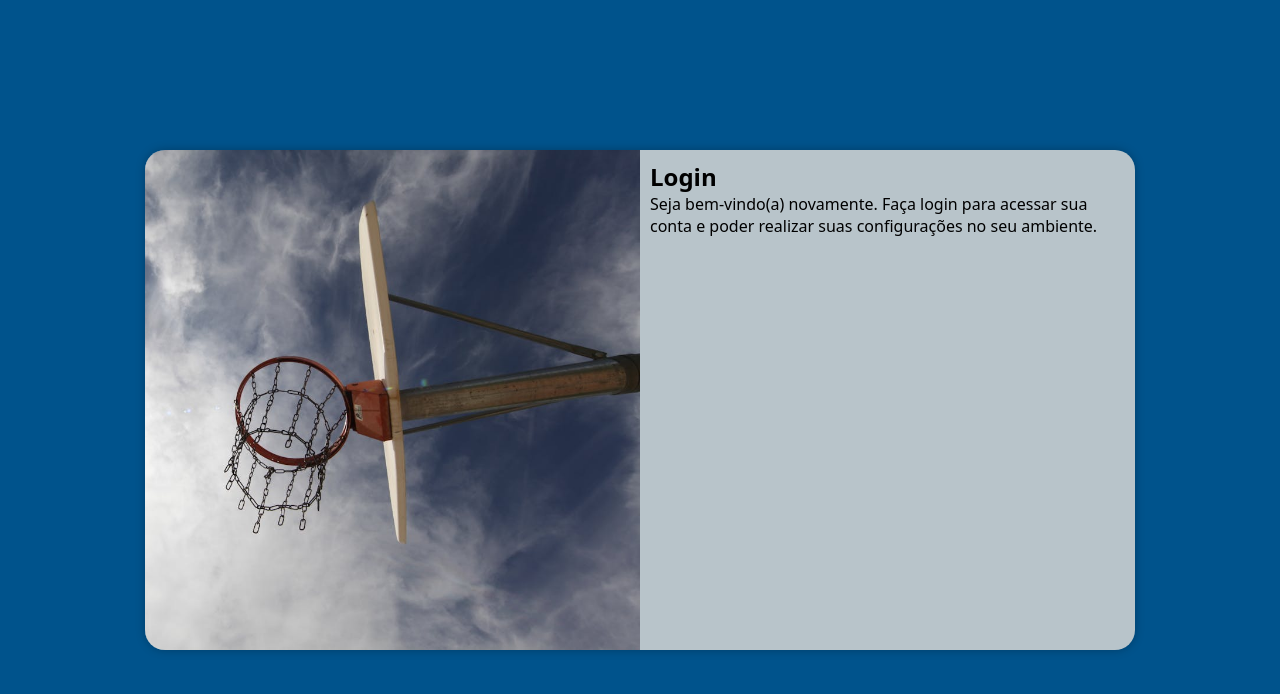
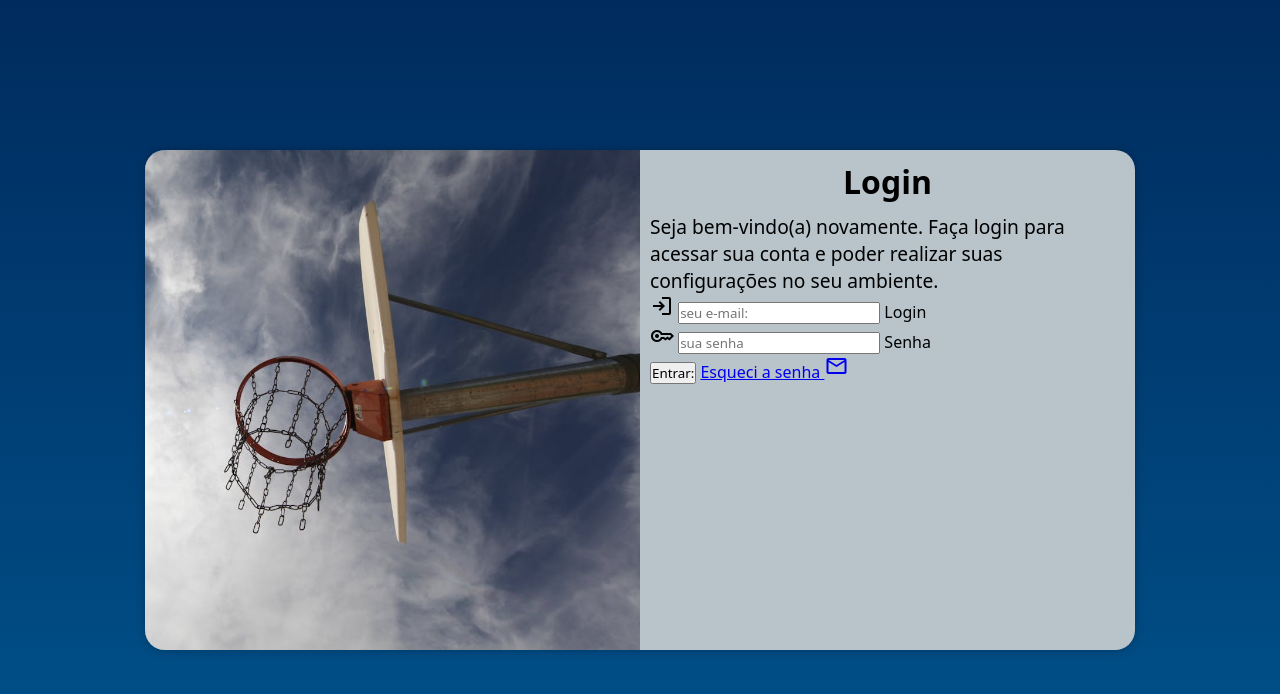
Before and after one commit to antonioflaviotc/projeto-login, a plain HTML site: page index.html in a window 1280 px wide. Drawn offline with nearby package versions, Linux system fonts and the light colour scheme.

Commit message:
adicionei o formulario

```diff
--- a/estilos/media-query.css
+++ b/estilos/media-query.css
@@ -30,6 +30,9 @@
 }
 
 @media screen and (min-width: 992px) {
+    body {
+        background-image: linear-gradient(to top, #00538C, #002B5E);
+    }
     section#login {
         width: 990px;
     }
@@ -44,4 +47,12 @@
         float: right;
         width: 50%;
     }
+
+    div#formulario > h1 {
+        font-size: 2em;
+    }
+
+    div#formulario > p {
+        font-size: 1.2em;
+    }
 }
--- a/estilos/style.css
+++ b/estilos/style.css
@@ -38,7 +38,7 @@ section#login {
     height: 500px;
     border-radius: 20px;
     box-shadow: 0px 0px 10px rgba(0, 0, 0, 0.26);
-    transition: width .3s, height .3s;
+    transition: width .2s, height .2s;
     transition-timing-function: ease;
 }
 
@@ -54,3 +54,12 @@ section#login > div#formulario {
     padding: 10px;
 
 }
+
+div#formulario > h1 {
+    text-align: center;
+    margin-bottom: 10px;
+}
+
+div#formulario > p {
+    font-size: 0.8em;
+}
--- a/index.html
+++ b/index.html
@@ -4,6 +4,7 @@
     <meta charset="UTF-8">
     <meta name="viewport" content="width=device-width, initial-scale=1.0">
     <title>Tela de login</title>
+    <link href="https://fonts.googleapis.com/css2?family=Material+Symbols+Outlined" rel="stylesheet" />
     <link rel="stylesheet" href="estilos/style.css">
     <link rel="stylesheet" href="estilos/media-query.css">
 </head>
@@ -17,7 +18,24 @@
                 <h1>Login</h1>
                 <p>Seja bem-vindo(a) novamente. Faça login para acessar sua conta e poder realizar suas configurações no seu ambiente.</p>
                 <form action="login.php" method="post">
-
+                    <div class="campo">
+                        <span class="material-symbols-outlined">
+                            login
+                            </span>
+                        <input type="email" name="login" id="ilogin" placeholder="seu e-mail:" autocomplete="email" required maxlength="30">
+                        <label for="ilogin">Login</label>
+                    </div>
+                    <div class="campo">
+                        <span class="material-symbols-outlined">
+                            key
+                            </span>
+                        <input type="password" name="senha" id="ilogin" placeholder="sua senha" autocomplete="current-password" required minlength="8" maxlength="20">
+                        <label for="isenha">Senha</label>
+                    </div>
+                    <input type="submit" value="Entrar:">
+                    <a href="esqueci.html">
+                        Esqueci a senha <i class="material-symbols-outlined">mail</i>
+                    </a>
                 </form>
 
             </div>
```
